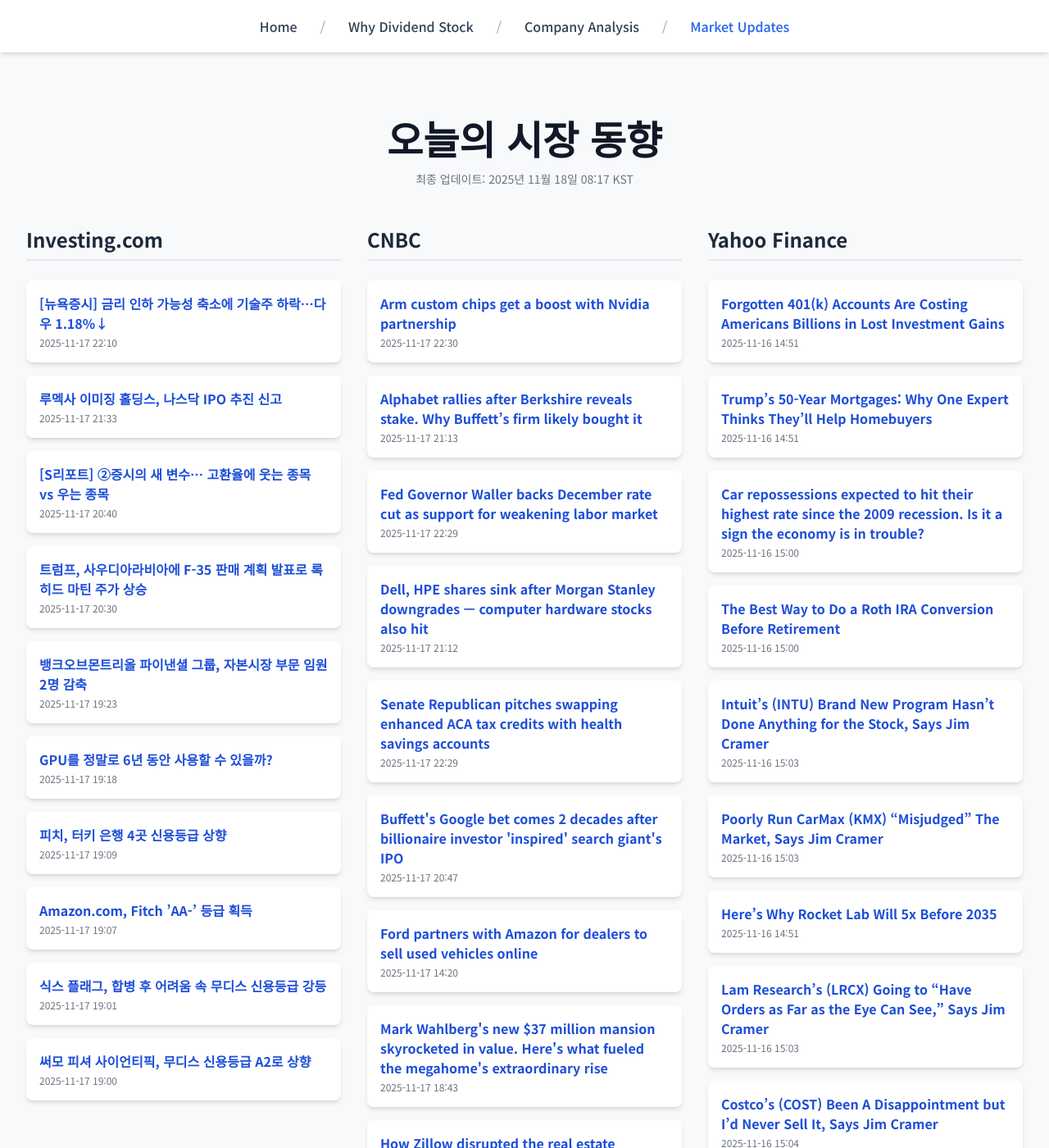
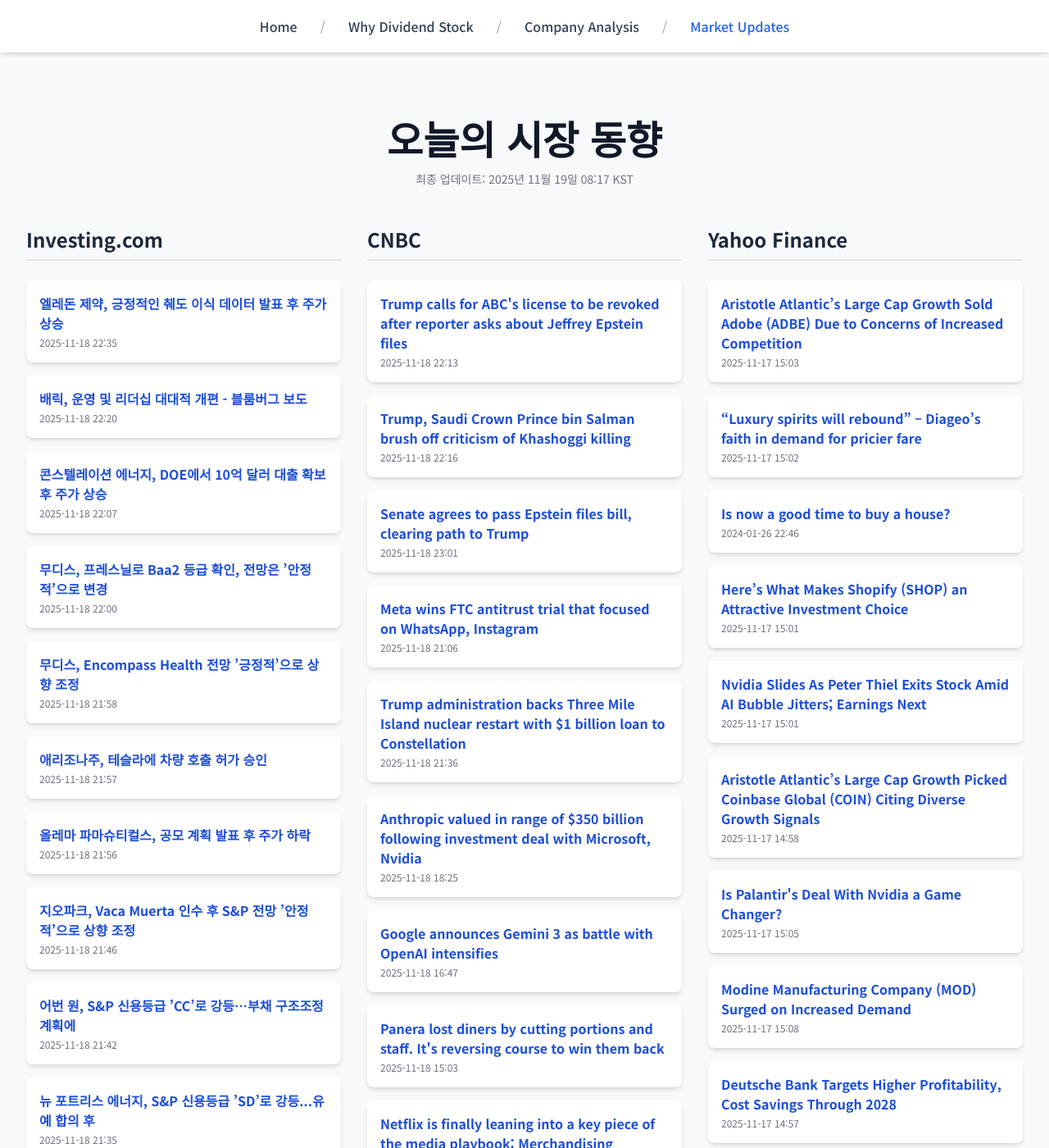
Before and after one commit to Kay-Hwang/my-company-analysis, a Jekyll site: the page built from market-updates.html, in a window 1280 px wide and 1400 px high. Shown: the whole window at 82% size. Built offline with Jekyll 4.4.1, drawn with Linux system fonts in a browser that asks for light colours; nearby versions of some CDN libraries; a script that is not in the unit is left out; some of the changed text lies outside the part shown.

Commit message:
Update daily data

```diff
--- a/_data/latest_data.json
+++ b/_data/latest_data.json
@@ -1,190 +1,190 @@
 {
-  "lastUpdated": "2025년 11월 18일 08:17 KST",
+  "lastUpdated": "2025년 11월 19일 08:17 KST",
   "news": {
     "investing": [
       {
-        "title": "[뉴욕증시] 금리 인하 가능성 축소에 기술주 하락…다우 1.18%↓",
-        "link": "https://kr.investing.com/news/stock-market-news/article-1720918",
-        "pubDate": "2025-11-17 22:10:38",
-        "summary": "[뉴욕증시] 금리 인하 가능성 축소에 기술주 하락…다우 1.18%↓"
+        "title": "엘레돈 제약, 긍정적인 췌도 이식 데이터 발표 후 주가 상승",
+        "link": "https://kr.investing.com/news/stock-market-news/article-93CH-1723061",
+        "pubDate": "2025-11-18 22:35:25",
+        "summary": "엘레돈 제약, 긍정적인 췌도 이식 데이터 발표 후 주가 상승"
       },
       {
-        "title": "루멕사 이미징 홀딩스, 나스닥 IPO 추진 신고",
-        "link": "https://kr.investing.com/news/stock-market-news/article-432SI-1720836",
-        "pubDate": "2025-11-17 21:33:03",
-        "summary": "루멕사 이미징 홀딩스, 나스닥 IPO 추진 신고"
+        "title": "배릭, 운영 및 리더십 대대적 개편 - 블룸버그 보도",
+        "link": "https://kr.investing.com/news/stock-market-news/article-93CH-1723036",
+        "pubDate": "2025-11-18 22:20:05",
+        "summary": "배릭, 운영 및 리더십 대대적 개편 - 블룸버그 보도"
       },
       {
-        "title": "[S리포트] ②증시의 새 변수… 고환율에 웃는 종목 vs 우는 종목",
-        "link": "https://kr.investing.com/news/stock-market-news/article-1720719",
-        "pubDate": "2025-11-17 20:40:42",
-        "summary": "[S리포트] ②증시의 새 변수… 고환율에 웃는 종목 vs 우는 종목"
+        "title": "콘스텔레이션 에너지, DOE에서 10억 달러 대출 확보 후 주가 상승",
+        "link": "https://kr.investing.com/news/stock-market-news/article-93CH-1723011",
+        "pubDate": "2025-11-18 22:07:00",
+        "summary": "콘스텔레이션 에너지, DOE에서 10억 달러 대출 확보 후 주가 상승"
       },
       {
-        "title": "트럼프, 사우디아라비아에 F-35 판매 계획 발표로 록히드 마틴 주가 상승",
-        "link": "https://kr.investing.com/news/stock-market-news/article-1720716",
-        "pubDate": "2025-11-17 20:30:11",
-        "summary": "트럼프, 사우디아라비아에 F-35 판매 계획 발표로 록히드 마틴 주가 상승"
+        "title": "무디스, 프레스닐로 Baa2 등급 확인, 전망은 ’안정적’으로 변경",
+        "link": "https://kr.investing.com/news/stock-market-news/article-93CH-1722995",
+        "pubDate": "2025-11-18 22:00:17",
+        "summary": "무디스, 프레스닐로 Baa2 등급 확인, 전망은 ’안정적’으로 변경"
       },
       {
-        "title": "뱅크오브몬트리올 파이낸셜 그룹, 자본시장 부문 임원 2명 감축",
-        "link": "https://kr.investing.com/news/stock-market-news/article-93CH-1720662",
-        "pubDate": "2025-11-17 19:23:34",
-        "summary": "뱅크오브몬트리올 파이낸셜 그룹, 자본시장 부문 임원 2명 감축"
+        "title": "무디스, Encompass Health 전망 ’긍정적’으로 상향 조정",
+        "link": "https://kr.investing.com/news/stock-market-news/article-93CH-1722991",
+        "pubDate": "2025-11-18 21:58:30",
+        "summary": "무디스, Encompass Health 전망 ’긍정적’으로 상향 조정"
       },
       {
-        "title": "GPU를 정말로 6년 동안 사용할 수 있을까?",
-        "link": "https://kr.investing.com/news/stock-market-news/article-1720659",
-        "pubDate": "2025-11-17 19:18:34",
-        "summary": "GPU를 정말로 6년 동안 사용할 수 있을까?"
+        "title": "애리조나주, 테슬라에 차량 호출 허가 승인",
+        "link": "https://kr.investing.com/news/stock-market-news/article-93CH-1722989",
+        "pubDate": "2025-11-18 21:57:25",
+        "summary": "애리조나주, 테슬라에 차량 호출 허가 승인"
       },
       {
-        "title": "피치, 터키 은행 4곳 신용등급 상향",
-        "link": "https://kr.investing.com/news/stock-market-news/article-93CH-1720652",
-        "pubDate": "2025-11-17 19:09:21",
-        "summary": "피치, 터키 은행 4곳 신용등급 상향"
+        "title": "올레마 파마슈티컬스, 공모 계획 발표 후 주가 하락",
+        "link": "https://kr.investing.com/news/stock-market-news/article-93CH-1722986",
+        "pubDate": "2025-11-18 21:56:13",
+        "summary": "올레마 파마슈티컬스, 공모 계획 발표 후 주가 하락"
       },
       {
-        "title": "Amazon.com, Fitch ’AA-’ 등급 획득",
-        "link": "https://kr.investing.com/news/stock-market-news/article-93CH-1720649",
-        "pubDate": "2025-11-17 19:07:12",
-        "summary": "Amazon.com, Fitch ’AA-’ 등급 획득"
+        "title": "지오파크, Vaca Muerta 인수 후 S&P 전망 ’안정적’으로 상향 조정",
+        "link": "https://kr.investing.com/news/stock-market-news/article-93CH-1722974",
+        "pubDate": "2025-11-18 21:46:32",
+        "summary": "지오파크, Vaca Muerta 인수 후 S&P 전망 ’안정적’으로 상향 조정"
       },
       {
-        "title": "식스 플래그, 합병 후 어려움 속 무디스 신용등급 강등",
-        "link": "https://kr.investing.com/news/stock-market-news/article-93CH-1720640",
-        "pubDate": "2025-11-17 19:01:33",
-        "summary": "식스 플래그, 합병 후 어려움 속 무디스 신용등급 강등"
+        "title": "어번 원, S&P 신용등급 ’CC’로 강등…부채 구조조정 계획에",
+        "link": "https://kr.investing.com/news/stock-market-news/article-93CH-1722966",
+        "pubDate": "2025-11-18 21:42:57",
+        "summary": "어번 원, S&P 신용등급 ’CC’로 강등…부채 구조조정 계획에"
       },
       {
-        "title": "써모 피셔 사이언티픽, 무디스 신용등급 A2로 상향",
-        "link": "https://kr.investing.com/news/stock-market-news/article-93CH-1720638",
-        "pubDate": "2025-11-17 19:00:09",
-        "summary": "써모 피셔 사이언티픽, 무디스 신용등급 A2로 상향"
+        "title": "뉴 포트리스 에너지, S&P 신용등급 ’SD’로 강등...유예 합의 후",
+        "link": "https://kr.investing.com/news/stock-market-news/article-93CH-1722942",
+        "pubDate": "2025-11-18 21:35:34",
+        "summary": "뉴 포트리스 에너지, S&P 신용등급 ’SD’로 강등...유예 합의 후"
       }
     ],
     "cnbc": [
       {
-        "title": "Arm custom chips get a boost with Nvidia partnership",
-        "link": "https://www.cnbc.com/2025/11/17/arm-nvidia-nvlink-partnership-custom-cpu.html",
-        "pubDate": "Mon, 17 Nov 2025 22:30:02 GMT",
-        "summary": "Arm doesn't make CPUs but it licenses its instruction set technology and sells designs that customers can build their chips on top of."
+        "title": "Trump calls for ABC's license to be revoked after reporter asks about Jeffrey Epstein files",
+        "link": "https://www.cnbc.com/2025/11/18/trump-epstein-files-abc-license.html",
+        "pubDate": "Tue, 18 Nov 2025 22:13:07 GMT",
+        "summary": "Trump insulted ABC News reporter Mary Bruce days after telling a female reporter to be \"quiet, piggy,\" when she asked about Jeffrey Epstein."
       },
       {
-        "title": "Alphabet rallies after Berkshire reveals stake. Why Buffett’s firm likely bought it",
-        "link": "https://www.cnbc.com/2025/11/17/alphabet-rallies-after-berkshire-reveals-stake-why-buffetts-firm-likely-bought-it.html",
-        "pubDate": "Mon, 17 Nov 2025 21:13:54 GMT",
-        "summary": "Despite the stellar rally in 2025, Alphabet's valuation remains lower than many of its AI-driven megacap peers."
+        "title": "Trump, Saudi Crown Prince bin Salman brush off criticism of Khashoggi killing",
+        "link": "https://www.cnbc.com/2025/11/18/trump-saudi-arabia-mohammed-bin-salman-mbs.html",
+        "pubDate": "Tue, 18 Nov 2025 22:16:16 GMT",
+        "summary": "The White House touted Saudi Arabia's commitment to investing $600 billion in the United States, which was announced earlier this year."
       },
       {
-        "title": "Fed Governor Waller backs December rate cut as support for weakening labor market",
-        "link": "https://www.cnbc.com/2025/11/17/fed-governor-waller-backs-december-rate-cut-as-support-for-weakening-labor-market.html",
-        "pubDate": "Mon, 17 Nov 2025 22:29:34 GMT",
-        "summary": "Waller's comments put him squarely in the came of those looking to ease monetary policy to head off further danger in the jobs picture."
+        "title": "Senate agrees to pass Epstein files bill, clearing path to Trump",
+        "link": "https://www.cnbc.com/2025/11/18/epstein-files-trump-house-vote.html",
+        "pubDate": "Tue, 18 Nov 2025 23:01:40 GMT",
+        "summary": "President Donald Trump, a former Epstein friend who had a falling out with him, recently dropped his opposition to the bipartisan bill to release the files."
       },
       {
-        "title": "Dell, HPE shares sink after Morgan Stanley downgrades — computer hardware stocks also hit",
-        "link": "https://www.cnbc.com/2025/11/17/dell-hpe-shares-sink-after-morgan-stanley-downgrades.html",
-        "pubDate": "Mon, 17 Nov 2025 21:12:14 GMT",
-        "summary": "The bank double-downgraded Dell from overweight to underweight and downgraded HPE from overweight to equal weight."
+        "title": "Meta wins FTC antitrust trial that focused on WhatsApp, Instagram",
+        "link": "https://www.cnbc.com/2025/11/18/meta-wins-ftc-antitrust-trial-that-focused-on-whatsapp-instagram.html",
+        "pubDate": "Tue, 18 Nov 2025 21:06:09 GMT",
+        "summary": "Meta has won its case against the Federal Trade Commission, seven months after the trial began."
       },
       {
-        "title": "Senate Republican pitches swapping enhanced ACA tax credits with health savings accounts",
-        "link": "https://www.cnbc.com/2025/11/17/aca-tax-credits-hsa-cassidy-obamacare-congress.html",
-        "pubDate": "Mon, 17 Nov 2025 22:29:18 GMT",
-        "summary": "The federal government shut down for more than six week because of Democrats' insistence that a funding plan extend enhanced ACA subsidies past December"
+        "title": "Trump administration backs Three Mile Island nuclear restart with $1 billion loan to Constellation",
+        "link": "https://www.cnbc.com/2025/11/18/trump-nuclear-three-mile-island-crane-loan-constellation-ceg.html",
+        "pubDate": "Tue, 18 Nov 2025 21:36:45 GMT",
+        "summary": "The first advance to Constellation Energy is expected in the first quarter, said Greg Beard, senior advisor to the Energy Department's Loan Programs Office."
       },
       {
-        "title": "Buffett's Google bet comes 2 decades after billionaire investor 'inspired' search giant's IPO",
-        "link": "https://www.cnbc.com/2025/11/17/buffett-google-bet-2-decades-after-billionaire-inspired-search-ipo-.html",
-        "pubDate": "Mon, 17 Nov 2025 20:47:51 GMT",
-        "summary": "The Google founders said in the company's 2004 IPO prospectus that much of their commentary was \"inspired by Warren Buffett's essays\" in annual reports."
+        "title": "Anthropic valued in range of $350 billion following investment deal with Microsoft, Nvidia",
+        "link": "https://www.cnbc.com/2025/11/18/anthropic-ai-azure-microsoft-nvidia.html",
+        "pubDate": "Tue, 18 Nov 2025 18:25:09 GMT",
+        "summary": "Microsoft announced new strategic partnerships with Nvidia and the AI startup Anthropic."
       },
       {
-        "title": "Ford partners with Amazon for dealers to sell used vehicles online",
-        "link": "https://www.cnbc.com/2025/11/17/ford-amazon-used-vehicles.html",
-        "pubDate": "Mon, 17 Nov 2025 14:20:44 GMT",
-        "summary": "Ford is partnering with Amazon for the automaker's franchised dealers to be able to sell certified pre-owned vehicles through the online retail giant."
+        "title": "Google announces Gemini 3 as battle with OpenAI intensifies",
+        "link": "https://www.cnbc.com/2025/11/18/google-announces-gemini-3-as-battle-with-openai-intensifies.html",
+        "pubDate": "Tue, 18 Nov 2025 16:47:29 GMT",
+        "summary": "Google says its latest suite of AI models will require users to do \"less prompting\" to get the desired results."
       },
       {
-        "title": "Mark Wahlberg's new $37 million mansion skyrocketed in value. Here's what fueled the megahome's extraordinary rise",
-        "link": "https://www.cnbc.com/2025/11/17/mark-wahlberg-mansion-florida.html",
-        "pubDate": "Mon, 17 Nov 2025 18:43:54 GMT",
-        "summary": "The megahome's price more than doubled since 2020, outpacing other luxury real estate markets."
+        "title": "Panera lost diners by cutting portions and staff. It's reversing course to win them back",
+        "link": "https://www.cnbc.com/2025/11/18/panera-bread-turnaround-plan.html",
+        "pubDate": "Tue, 18 Nov 2025 15:03:59 GMT",
+        "summary": "Panera Bread has unveiled a turnaround strategy to reverse years of traffic declines."
       },
       {
-        "title": "How Zillow disrupted the real estate industry",
-        "link": "https://www.cnbc.com/2025/11/17/zillow-antitrust-lawsuits-disrupted-real-estate.html",
-        "pubDate": "Mon, 17 Nov 2025 14:48:55 GMT",
-        "summary": "Zillow revolutionized how Americans buy, sell and rent homes. Today, it faces lawsuits from a competitor and the U.S. government."
+        "title": "Netflix is finally leaning into a key piece of the media playbook: Merchandising",
+        "link": "https://www.cnbc.com/2025/11/18/netflix-merchandising-toys-events-marketing.html",
+        "pubDate": "Tue, 18 Nov 2025 17:50:21 GMT",
+        "summary": "Netflix finally has a robust line-up of original intellectual property and is bolstering its merchandising strategy to keep fans engaged between releases."
       },
       {
-        "title": "AI could be causing 'quiet time' in labor market, top Trump economic aide Hassett says",
-        "link": "https://www.cnbc.com/2025/11/17/ai-jobs-labor-economy-kevin-hassett.html",
-        "pubDate": "Mon, 17 Nov 2025 17:13:38 GMT",
-        "summary": "President Donald Trump has signed executive orders aimed at lowering regulatory barriers and encouraging the construction of AI infrastructure."
+        "title": "UK government to ban above-face value ticket reselling",
+        "link": "https://www.cnbc.com/2025/11/18/uk-government-ticket-resale-ban.html",
+        "pubDate": "Tue, 18 Nov 2025 22:20:53 GMT",
+        "summary": "The UK government is set to ban the resale of live-event tickets above face value, according to British press reports."
       }
     ],
     "yahoo": [
       {
-        "title": "Forgotten 401(k) Accounts Are Costing Americans Billions in Lost Investment Gains",
-        "link": "https://www.wsj.com/personal-finance/retirement/forgotten-401-k-plans-are-costing-americans-billions-in-lost-investment-gains-f1d7da48?siteid=yhoof2&yptr=yahoo",
-        "pubDate": "2025-11-16T14:51:00Z",
-        "summary": "Forgotten 401(k) Accounts Are Costing Americans Billions in Lost Investment Gains"
+        "title": "Aristotle Atlantic’s Large Cap Growth Sold Adobe (ADBE) Due to Concerns of Increased Competition",
+        "link": "https://finance.yahoo.com/news/aristotle-atlantic-large-cap-growth-150359246.html",
+        "pubDate": "2025-11-17T15:03:59Z",
+        "summary": "Aristotle Atlantic’s Large Cap Growth Sold Adobe (ADBE) Due to Concerns of Increased Competition"
       },
       {
-        "title": "Trump’s 50-Year Mortgages: Why One Expert Thinks They’ll Help Homebuyers",
-        "link": "https://finance.yahoo.com/news/trump-50-mortgages-why-one-145107446.html",
-        "pubDate": "2025-11-16T14:51:07Z",
-        "summary": "Trump’s 50-Year Mortgages: Why One Expert Thinks They’ll Help Homebuyers"
+        "title": "“Luxury spirits will rebound” – Diageo’s faith in demand for pricier fare",
+        "link": "https://finance.yahoo.com/news/luxury-spirits-rebound-diageo-faith-120411731.html",
+        "pubDate": "2025-11-17T15:02:20Z",
+        "summary": "“Luxury spirits will rebound” – Diageo’s faith in demand for pricier fare"
       },
       {
-        "title": "Car repossessions expected to hit their highest rate since the 2009 recession. Is it a sign the economy is in trouble?",
-        "link": "https://finance.yahoo.com/news/car-repossessions-expected-hit-highest-150000266.html",
-        "pubDate": "2025-11-16T15:00:00Z",
-        "summary": "Car repossessions expected to hit their highest rate since the 2009 recession. Is it a sign the economy is in trouble?"
+        "title": "Is now a good time to buy a house?",
+        "link": "https://finance.yahoo.com/personal-finance/mortgages/article/is-now-a-good-time-to-buy-a-house-224612050.html",
+        "pubDate": "2024-01-26T22:46:12Z",
+        "summary": "Is now a good time to buy a house?"
       },
       {
-        "title": "The Best Way to Do a Roth IRA Conversion Before Retirement",
-        "link": "https://www.wsj.com/personal-finance/retirement/roth-ira-conversion-how-retirement-233318cc?siteid=yhoof2&yptr=yahoo",
-        "pubDate": "2025-11-16T15:00:00Z",
-        "summary": "The Best Way to Do a Roth IRA Conversion Before Retirement"
+        "title": "Here’s What Makes Shopify (SHOP) an Attractive Investment Choice",
+        "link": "https://finance.yahoo.com/news/makes-shopify-shop-attractive-investment-150154791.html",
+        "pubDate": "2025-11-17T15:01:54Z",
+        "summary": "Here’s What Makes Shopify (SHOP) an Attractive Investment Choice"
       },
       {
-        "title": "Intuit’s (INTU) Brand New Program Hasn’t Done Anything for the Stock, Says Jim Cramer",
-        "link": "https://finance.yahoo.com/news/intuit-intu-brand-program-hasn-150311194.html",
-        "pubDate": "2025-11-16T15:03:11Z",
-        "summary": "Intuit’s (INTU) Brand New Program Hasn’t Done Anything for the Stock, Says Jim Cramer"
+        "title": "Nvidia Slides As Peter Thiel Exits Stock Amid AI Bubble Jitters; Earnings Next",
+        "link": "https://www.investors.com/research/nvidia-nvda-stock-earnings/?src=A00220&yptr=yahoo",
+        "pubDate": "2025-11-17T15:01:05Z",
+        "summary": "Nvidia Slides As Peter Thiel Exits Stock Amid AI Bubble Jitters; Earnings Next"
       },
       {
-        "title": "Poorly Run CarMax (KMX) “Misjudged” The Market, Says Jim Cramer",
-        "link": "https://finance.yahoo.com/news/poorly-run-carmax-kmx-misjudged-150322976.html",
-        "pubDate": "2025-11-16T15:03:22Z",
-        "summary": "Poorly Run CarMax (KMX) “Misjudged” The Market, Says Jim Cramer"
+        "title": "Aristotle Atlantic’s Large Cap Growth Picked Coinbase Global (COIN) Citing Diverse Growth Signals",
+        "link": "https://finance.yahoo.com/news/aristotle-atlantic-large-cap-growth-145833044.html",
+        "pubDate": "2025-11-17T14:58:33Z",
+        "summary": "Aristotle Atlantic’s Large Cap Growth Picked Coinbase Global (COIN) Citing Diverse Growth Signals"
       },
       {
-        "title": "Here’s Why Rocket Lab Will 5x Before 2035",
-        "link": "https://finance.yahoo.com/news/why-rocket-lab-5x-2035-145131407.html",
-        "pubDate": "2025-11-16T14:51:31Z",
-        "summary": "Here’s Why Rocket Lab Will 5x Before 2035"
+        "title": "Is Palantir's Deal With Nvidia a Game Changer?",
+        "link": "https://finance.yahoo.com/news/palantirs-deal-nvidia-game-changer-150500972.html",
+        "pubDate": "2025-11-17T15:05:00Z",
+        "summary": "Is Palantir's Deal With Nvidia a Game Changer?"
       },
       {
-        "title": "Lam Research’s (LRCX) Going to “Have Orders as Far as the Eye Can See,” Says Jim Cramer",
-        "link": "https://finance.yahoo.com/news/lam-research-lrcx-going-orders-150329528.html",
-        "pubDate": "2025-11-16T15:03:29Z",
-        "summary": "Lam Research’s (LRCX) Going to “Have Orders as Far as the Eye Can See,” Says Jim Cramer"
+        "title": "Modine Manufacturing Company (MOD) Surged on Increased Demand",
+        "link": "https://finance.yahoo.com/news/modine-manufacturing-company-mod-surged-150815199.html",
+        "pubDate": "2025-11-17T15:08:15Z",
+        "summary": "Modine Manufacturing Company (MOD) Surged on Increased Demand"
       },
       {
-        "title": "Costco’s (COST) Been A Disappointment but I’d Never Sell It, Says Jim Cramer",
-        "link": "https://finance.yahoo.com/news/costco-cost-disappointment-d-never-150427280.html",
-        "pubDate": "2025-11-16T15:04:27Z",
-        "summary": "Costco’s (COST) Been A Disappointment but I’d Never Sell It, Says Jim Cramer"
+        "title": "Deutsche Bank Targets Higher Profitability, Cost Savings Through 2028",
+        "link": "https://www.wsj.com/finance/banking/deutsche-bank-targets-higher-profitability-cost-savings-through-2028-a5082b67?siteid=yhoof2&yptr=yahoo",
+        "pubDate": "2025-11-17T14:57:00Z",
+        "summary": "Deutsche Bank Targets Higher Profitability, Cost Savings Through 2028"
       },
       {
-        "title": "Nvidia's Earnings Report Will Be Out on Wednesday, Nov. 19 - How to Play NVDA Stock",
-        "link": "https://finance.yahoo.com/news/nvidias-earnings-report-wednesday-nov-140002307.html",
-        "pubDate": "2025-11-16T14:00:02Z",
-        "summary": "Nvidia's Earnings Report Will Be Out on Wednesday, Nov. 19 - How to Play NVDA Stock"
+        "title": "Visa (V) Fell Due to Slowing Growth Concerns",
+        "link": "https://finance.yahoo.com/news/visa-v-fell-due-slowing-145610746.html",
+        "pubDate": "2025-11-17T14:56:10Z",
+        "summary": "Visa (V) Fell Due to Slowing Growth Concerns"
       }
     ]
   }
```
